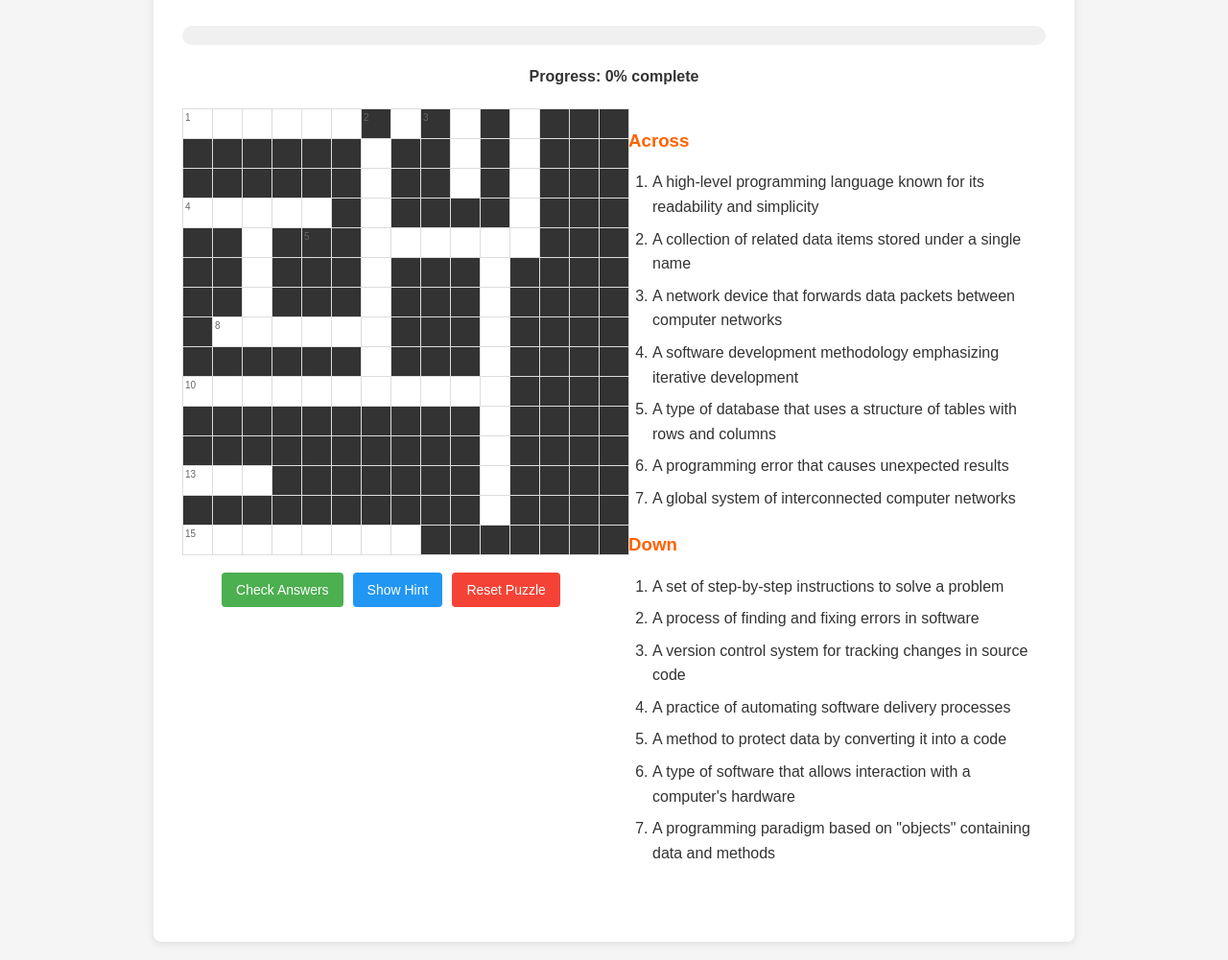
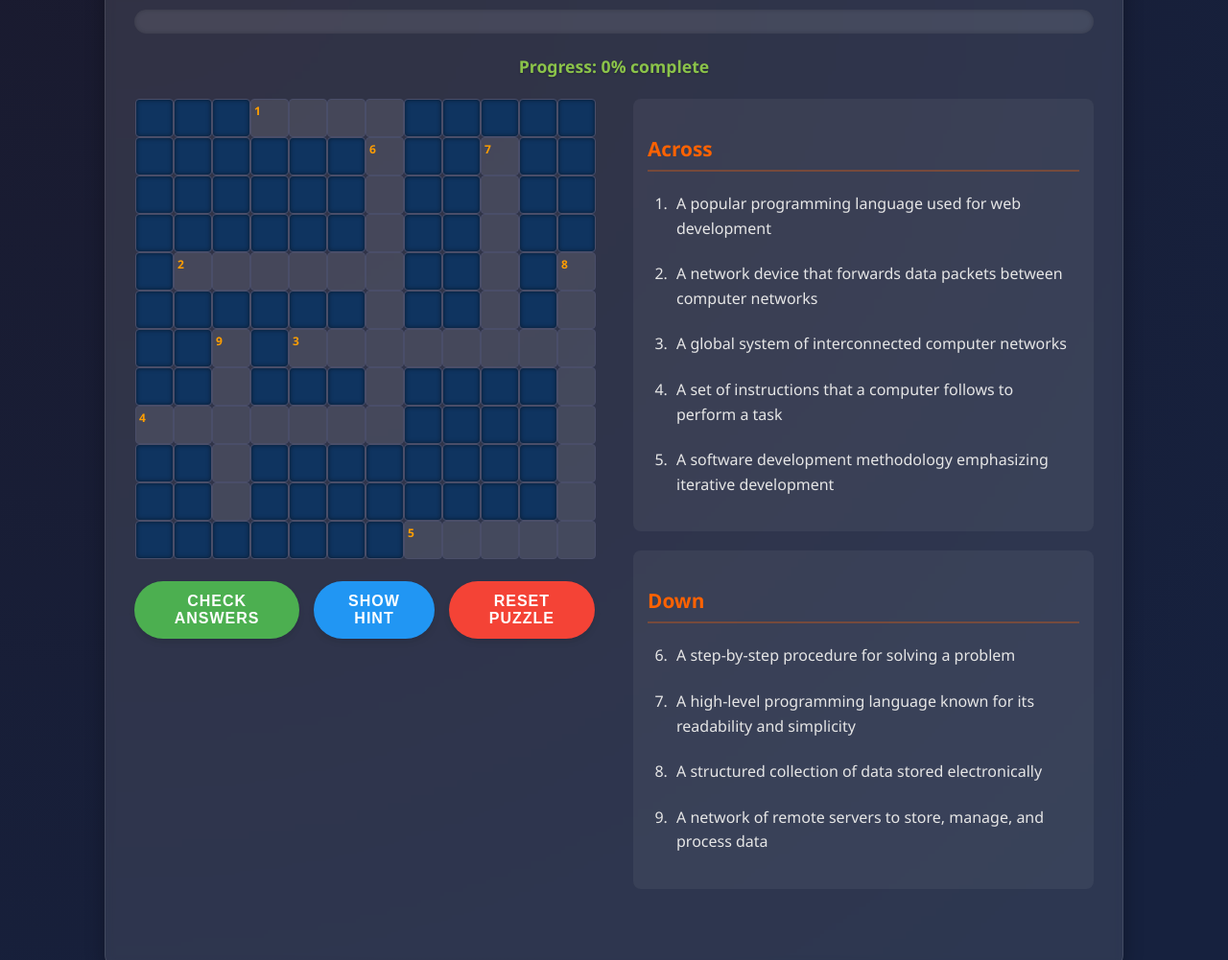
Before and after one commit to bvb-org/ctf-treasure-hunt, a website: page challenges/it_crossword.html in a window 1280 px wide. Shown: the part 408-1409 px from the top of the page at 96% size. Drawn offline with Linux system fonts and the light colour scheme.

Commit message:
[ci] feat: Enhance IT Crossword Puzzle UI and add confetti effect on success

```diff
--- a/challenges/it_crossword.html
+++ b/challenges/it_crossword.html
@@ -6,135 +6,181 @@
     <title>IT Crossword Puzzle Challenge</title>
     <style>
         body {
-            font-family: Arial, sans-serif;
+            font-family: 'Segoe UI', Tahoma, Geneva, Verdana, sans-serif;
             line-height: 1.6;
             margin: 0;
             padding: 20px;
-            background-color: #f5f5f5;
-            color: #333;
+            background-color: #1a1a2e;
+            color: #e6e6e6;
+            background-image: radial-gradient(circle at 10% 20%, #1a1a2e 0%, #16213e 90%);
         }
         .challenge-container {
-            max-width: 900px;
+            max-width: 1000px;
             margin: 0 auto;
-            background-color: #fff;
+            background-color: rgba(255, 255, 255, 0.1);
             padding: 30px;
-            border-radius: 8px;
-            box-shadow: 0 2px 10px rgba(0, 0, 0, 0.1);
+            border-radius: 12px;
+            box-shadow: 0 4px 20px rgba(0, 0, 0, 0.3);
+            backdrop-filter: blur(5px);
+            border: 1px solid rgba(255, 255, 255, 0.1);
         }
         h1 {
             color: #ff6200;
             text-align: center;
             margin-bottom: 30px;
+            font-size: 2.2rem;
+            text-shadow: 0 2px 4px rgba(0, 0, 0, 0.3);
+            letter-spacing: 1px;
         }
         .instructions {
-            background-color: #f9f9f9;
+            background-color: rgba(255, 255, 255, 0.05);
             padding: 20px;
-            border-radius: 5px;
+            border-radius: 8px;
             margin-bottom: 30px;
+            border-left: 4px solid #ff6200;
         }
         .crossword-container {
             display: flex;
             flex-wrap: wrap;
-            gap: 30px;
+            gap: 40px;
             margin-bottom: 30px;
+            justify-content: center;
         }
         .crossword-grid {
             flex: 1;
-            min-width: 400px;
+            min-width: 450px;
         }
         .crossword-clues {
             flex: 1;
-            min-width: 300px;
+            min-width: 350px;
         }
         .grid {
             display: grid;
-            grid-template-columns: repeat(15, 30px);
-            grid-template-rows: repeat(15, 30px);
-            gap: 1px;
+            grid-template-columns: repeat(12, 38px);
+            grid-template-rows: repeat(12, 38px);
+            gap: 2px;
             margin-bottom: 20px;
+            justify-content: center;
         }
         .cell {
-            width: 30px;
-            height: 30px;
-            border: 1px solid #ddd;
+            width: 38px;
+            height: 38px;
+            border: 1px solid #4a4e69;
             display: flex;
             align-items: center;
             justify-content: center;
             position: relative;
-            background-color: #fff;
+            background-color: rgba(255, 255, 255, 0.1);
+            border-radius: 4px;
+            transition: all 0.2s ease;
         }
         .cell.black {
-            background-color: #333;
+            background-color: #0f3460;
+            box-shadow: inset 0 0 5px rgba(0, 0, 0, 0.5);
         }
         .cell-number {
             position: absolute;
-            top: 1px;
-            left: 2px;
-            font-size: 10px;
-            color: #666;
+            top: 2px;
+            left: 3px;
+            font-size: 12px;
+            color: #ff9e00;
+            font-weight: bold;
         }
         .cell input {
             width: 100%;
             height: 100%;
             border: none;
             text-align: center;
-            font-size: 16px;
+            font-size: 20px;
+            font-weight: bold;
             text-transform: uppercase;
             background: transparent;
+            color: #fff;
         }
         .cell input:focus {
             outline: 2px solid #ff6200;
+            background-color: rgba(255, 98, 0, 0.2);
+            box-shadow: 0 0 10px rgba(255, 98, 0, 0.5);
+        }
+        .cell:hover {
+            transform: scale(1.05);
+            box-shadow: 0 0 8px rgba(255, 98, 0, 0.4);
         }
         .clue-list {
             margin-bottom: 20px;
+            background-color: rgba(255, 255, 255, 0.05);
+            padding: 15px;
+            border-radius: 8px;
         }
         .clue-list h3 {
-            margin-bottom: 10px;
+            margin-bottom: 15px;
             color: #ff6200;
+            font-size: 1.3rem;
+            border-bottom: 2px solid rgba(255, 98, 0, 0.3);
+            padding-bottom: 5px;
         }
         .clue-list ol {
             padding-left: 25px;
         }
         .clue-list li {
-            margin-bottom: 8px;
+            margin-bottom: 12px;
+            transition: all 0.2s ease;
+            padding: 5px;
+            border-radius: 4px;
+        }
+        .clue-list li:hover {
+            background-color: rgba(255, 255, 255, 0.1);
+            transform: translateX(5px);
         }
         .hint {
-            background-color: #fffde7;
-            padding: 10px;
+            background-color: rgba(255, 214, 0, 0.1);
+            padding: 15px;
             border-left: 4px solid #ffd600;
             margin-top: 20px;
+            border-radius: 0 8px 8px 0;
         }
         .solution {
             display: none;
-            background-color: #e8f5e9;
+            background-color: rgba(76, 175, 80, 0.1);
             padding: 15px;
-            border-radius: 5px;
+            border-radius: 8px;
             margin-top: 20px;
             border-left: 4px solid #4caf50;
         }
         .success-message {
             display: none;
-            background-color: #e8f5e9;
-            color: #2e7d32;
-            padding: 15px;
-            border-radius: 5px;
+            background-color: rgba(76, 175, 80, 0.2);
+            color: #4caf50;
+            padding: 20px;
+            border-radius: 8px;
             margin-top: 20px;
             text-align: center;
             font-weight: bold;
+            animation: pulse 2s infinite;
+            box-shadow: 0 0 15px rgba(76, 175, 80, 0.5);
+        }
+        @keyframes pulse {
+            0% { box-shadow: 0 0 0 0 rgba(76, 175, 80, 0.7); }
+            70% { box-shadow: 0 0 0 10px rgba(76, 175, 80, 0); }
+            100% { box-shadow: 0 0 0 0 rgba(76, 175, 80, 0); }
         }
         .button-group {
             display: flex;
-            gap: 10px;
-            margin-top: 20px;
+            gap: 15px;
+            margin-top: 25px;
             justify-content: center;
         }
         .btn {
-            padding: 10px 15px;
+            padding: 12px 20px;
             border: none;
-            border-radius: 4px;
+            border-radius: 50px;
             cursor: pointer;
-            font-size: 14px;
-            transition: background-color 0.3s;
+            font-size: 16px;
+            font-weight: bold;
+            transition: all 0.3s;
+            text-transform: uppercase;
+            letter-spacing: 1px;
+            box-shadow: 0 4px 6px rgba(0, 0, 0, 0.1);
         }
         .btn-check {
             background-color: #4caf50;
@@ -142,6 +188,8 @@
         }
         .btn-check:hover {
             background-color: #45a049;
+            transform: translateY(-3px);
+            box-shadow: 0 6px 10px rgba(0, 0, 0, 0.2);
         }
         .btn-hint {
             background-color: #2196f3;
@@ -149,6 +197,8 @@
         }
         .btn-hint:hover {
             background-color: #0b7dda;
+            transform: translateY(-3px);
+            box-shadow: 0 6px 10px rgba(0, 0, 0, 0.2);
         }
         .btn-reset {
             background-color: #f44336;
@@ -156,25 +206,33 @@
         }
         .btn-reset:hover {
             background-color: #d32f2f;
+            transform: translateY(-3px);
+            box-shadow: 0 6px 10px rgba(0, 0, 0, 0.2);
         }
         .progress-bar {
             width: 100%;
-            height: 20px;
-            background-color: #f0f0f0;
-            border-radius: 10px;
+            height: 25px;
+            background-color: rgba(255, 255, 255, 0.1);
+            border-radius: 50px;
             margin-bottom: 20px;
             overflow: hidden;
+            box-shadow: inset 0 0 5px rgba(0, 0, 0, 0.2);
         }
         .progress-fill {
             height: 100%;
-            background-color: #4caf50;
+            background: linear-gradient(90deg, #4caf50, #8bc34a);
             width: 0%;
-            transition: width 0.3s ease;
+            transition: width 0.5s ease;
+            border-radius: 50px;
+            box-shadow: 0 0 10px rgba(76, 175, 80, 0.5);
         }
         .progress-text {
             text-align: center;
             font-weight: bold;
             margin-bottom: 20px;
+            color: #8bc34a;
+            font-size: 1.1rem;
+            text-shadow: 0 1px 2px rgba(0, 0, 0, 0.3);
         }
     </style>
 </head>
@@ -210,26 +268,21 @@
                 <div class="clue-list">
                     <h3>Across</h3>
                     <ol>
-                        <li>A high-level programming language known for its readability and simplicity</li>
-                        <li>A collection of related data items stored under a single name</li>
-                        <li>A network device that forwards data packets between computer networks</li>
-                        <li>A software development methodology emphasizing iterative development</li>
-                        <li>A type of database that uses a structure of tables with rows and columns</li>
-                        <li>A programming error that causes unexpected results</li>
-                        <li>A global system of interconnected computer networks</li>
+                        <li value="1">A popular programming language used for web development</li>
+                        <li value="2">A network device that forwards data packets between computer networks</li>
+                        <li value="3">A global system of interconnected computer networks</li>
+                        <li value="4">A set of instructions that a computer follows to perform a task</li>
+                        <li value="5">A software development methodology emphasizing iterative development</li>
                     </ol>
                 </div>
 
                 <div class="clue-list">
                     <h3>Down</h3>
                     <ol>
-                        <li>A set of step-by-step instructions to solve a problem</li>
-                        <li>A process of finding and fixing errors in software</li>
-                        <li>A version control system for tracking changes in source code</li>
-                        <li>A practice of automating software delivery processes</li>
-                        <li>A method to protect data by converting it into a code</li>
-                        <li>A type of software that allows interaction with a computer's hardware</li>
-                        <li>A programming paradigm based on "objects" containing data and methods</li>
+                        <li value="6">A step-by-step procedure for solving a problem</li>
+                        <li value="7">A high-level programming language known for its readability and simplicity</li>
+                        <li value="8">A structured collection of data stored electronically</li>
+                        <li value="9">A network of remote servers to store, manage, and process data</li>
                     </ol>
                 </div>
             </div>
@@ -239,15 +292,18 @@
             <h3>Hint</h3>
             <p>Here are some hints for the more challenging words:</p>
             <ul>
-                <li>Across 1: This programming language is named after a British comedy group</li>
-                <li>Across 4: This methodology has "sprints" and "stand-up meetings"</li>
-                <li>Down 3: This version control system has "commit", "push", and "pull" operations</li>
-                <li>Down 4: This practice is often paired with "Continuous Integration"</li>
+                <li>Across 1: Named after a type of coffee, starts with J</li>
+                <li>Across 3: Often called the "information superhighway", starts with I</li>
+                <li>Down 6: A step-by-step procedure for solving problems, starts with A</li>
+                <li>Down 7: Named after a British comedy group, starts with P</li>
+                <li>Down 8: Where you store and organize information, starts with D</li>
+                <li>Down 9: Services delivered over the internet instead of locally, starts with C</li>
             </ul>
         </div>
 
         <div id="success-message" class="success-message">
-            <p>Congratulations! You've successfully completed the IT Crossword Puzzle.</p>
+            <p>🎉 Congratulations! 🎉</p>
+            <p>You've successfully completed the IT Crossword Puzzle.</p>
             <p>The challenge password is: <strong>TechTerms123</strong></p>
         </div>
     </div>
@@ -257,52 +313,44 @@
             // Crossword puzzle data
             const puzzleData = {
                 grid: [
-                    "P,Y,T,H,O,N,#,A,#,G,#,D,#,#,#",
-                    "#,#,#,#,#,#,L,#,#,I,#,E,#,#,#",
-                    "#,#,#,#,#,#,G,#,#,T,#,B,#,#,#",
-                    "A,R,R,A,Y,#,O,#,#,#,#,U,#,#,#",
-                    "#,#,O,#,#,#,R,O,U,T,E,R,#,#,#",
-                    "#,#,U,#,#,#,I,#,#,#,N,#,#,#,#",
-                    "#,#,T,#,#,#,T,#,#,#,C,#,#,#,#",
-                    "#,A,G,I,L,E,H,#,#,#,R,#,#,#,#",
-                    "#,#,#,#,#,#,M,#,#,#,Y,#,#,#,#",
-                    "R,E,L,A,T,I,O,N,A,L,P,#,#,#,#",
-                    "#,#,#,#,#,#,#,#,#,#,T,#,#,#,#",
-                    "#,#,#,#,#,#,#,#,#,#,I,#,#,#,#",
-                    "B,U,G,#,#,#,#,#,#,#,O,#,#,#,#",
-                    "#,#,#,#,#,#,#,#,#,#,N,#,#,#,#",
-                    "I,N,T,E,R,N,E,T,#,#,#,#,#,#,#"
+                    "#,#,#,J,A,V,A,#,#,#,#,#",
+                    "#,#,#,#,#,#,L,#,#,P,#,#",
+                    "#,#,#,#,#,#,G,#,#,Y,#,#",
+                    "#,#,#,#,#,#,O,#,#,T,#,#",
+                    "#,R,O,U,T,E,R,#,#,H,#,D",
+                    "#,#,#,#,#,#,I,#,#,O,#,A",
+                    "#,#,C,#,I,N,T,E,R,N,E,T",
+                    "#,#,L,#,#,#,H,#,#,#,#,A",
+                    "P,R,O,G,R,A,M,#,#,#,#,B",
+                    "#,#,U,#,#,#,#,#,#,#,#,A",
+                    "#,#,D,#,#,#,#,#,#,#,#,S",
+                    "#,#,#,#,#,#,#,A,G,I,L,E"
                 ],
                 answers: {
                     across: {
-                        1: "PYTHON",
-                        4: "ARRAY",
-                        5: "ROUTER",
-                        8: "AGILE",
-                        10: "RELATIONAL",
-                        13: "BUG",
-                        15: "INTERNET"
+                        1: "JAVA",
+                        2: "ROUTER",
+                        3: "INTERNET",
+                        4: "PROGRAM",
+                        5: "AGILE"
                     },
                     down: {
-                        1: "ALGORITHM",
-                        2: "DEBUGGING",
-                        3: "GIT",
-                        4: "DEVOPS",
-                        6: "ENCRYPTION",
-                        7: "DRIVER",
-                        9: "OBJECT"
+                        6: "ALGORITHM",
+                        7: "PYTHON",
+                        8: "DATABASE",
+                        9: "CLOUD"
                     }
                 },
                 cellNumbers: {
-                    "0,0": 1,
-                    "0,6": 2,
-                    "0,8": 3,
-                    "3,0": 4,
-                    "4,4": 5,
-                    "7,1": 8,
-                    "9,0": 10,
-                    "12,0": 13,
-                    "14,0": 15
+                    "0,3": 1,
+                    "4,1": 2,
+                    "6,4": 3,
+                    "8,0": 4,
+                    "11,7": 5,
+                    "1,6": 6,
+                    "1,9": 7,
+                    "4,11": 8,
+                    "6,2": 9
                 }
             };
 
@@ -315,6 +363,38 @@
             const hint = document.getElementById('hint');
             const checkBtn = document.getElementById('check-btn');
             const resetBtn = document.getElementById('reset-btn');
+
+            // Add some visual flair with a confetti effect for success
+            function showConfetti() {
+                for (let i = 0; i < 150; i++) {
+                    const confetti = document.createElement('div');
+                    confetti.style.position = 'fixed';
+                    confetti.style.width = Math.random() * 10 + 5 + 'px';
+                    confetti.style.height = Math.random() * 10 + 5 + 'px';
+                    confetti.style.backgroundColor = `hsl(${Math.random() * 360}, 100%, 50%)`;
+                    confetti.style.borderRadius = '50%';
+                    confetti.style.top = '-10px';
+                    confetti.style.left = Math.random() * window.innerWidth + 'px';
+                    confetti.style.zIndex = '1000';
+                    confetti.style.opacity = Math.random() * 0.5 + 0.5;
+                    confetti.style.animation = `fall ${Math.random() * 3 + 2}s linear forwards`;
+                    document.body.appendChild(confetti);
+
+                    setTimeout(() => {
+                        document.body.removeChild(confetti);
+                    }, 5000);
+                }
+
+                document.head.insertAdjacentHTML('beforeend', `
+                    <style>
+                        @keyframes fall {
+                            to {
+                                transform: translateY(100vh) rotate(720deg);
+                            }
+                        }
+                    </style>
+                `);
+            }
 
             // Create the grid cells
             for (let row = 0; row < puzzleData.grid.length; row++) {
@@ -465,6 +545,7 @@
                 // Check if all cells are correct
                 if (correctCount === totalCells) {
                     successMessage.style.display = 'block';
+                    showConfetti();
                 } else {
                     successMessage.style.display = 'none';
                 }
```
